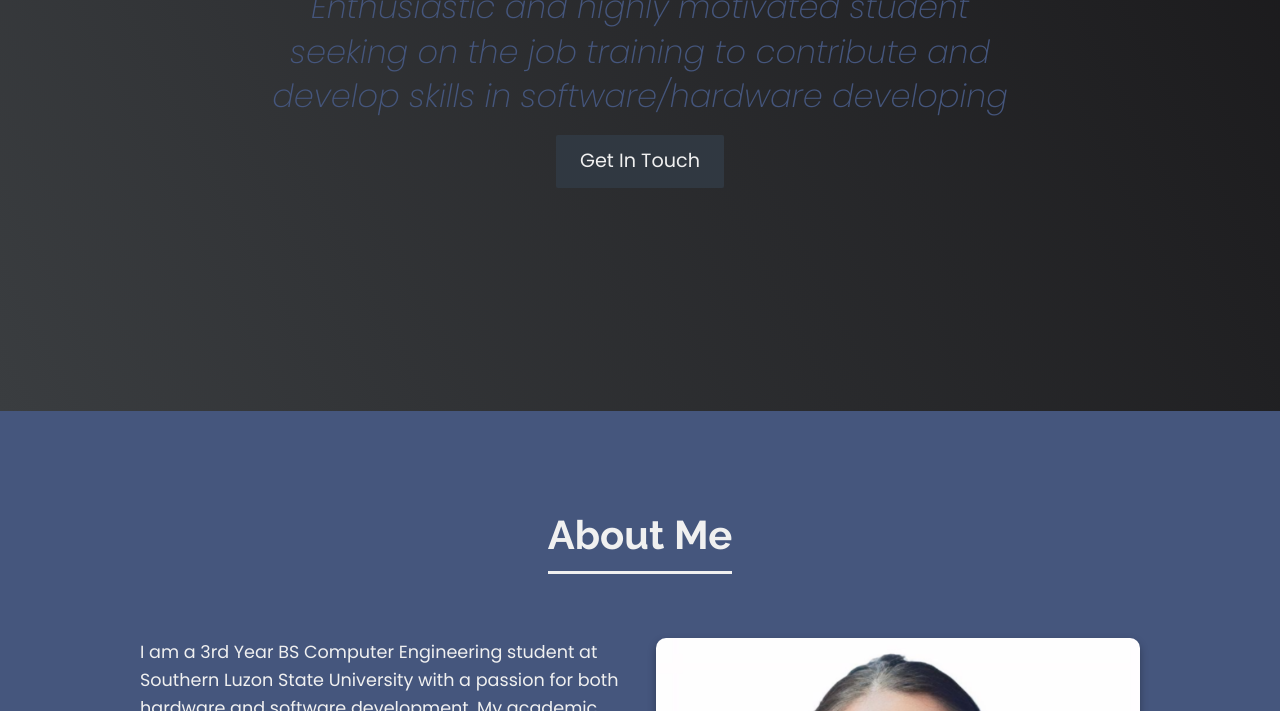
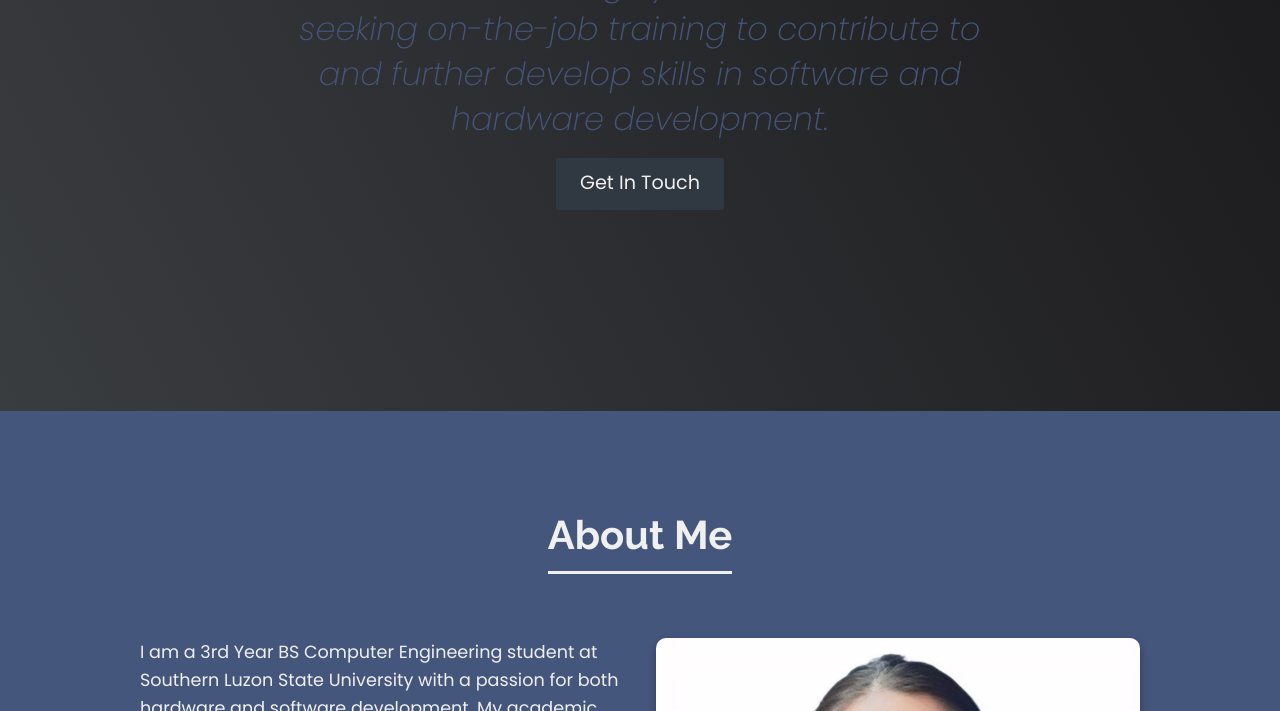
Before and after one commit to alijilla/porfolio, a plain HTML site: page index.html in a window 1280 px wide. Shown: the part 389-1100 px from the top of the page. Drawn offline with Linux system fonts and the light colour scheme.

Commit message:
Update index.html

```diff
--- a/index.html
+++ b/index.html
@@ -459,7 +459,7 @@
     <section id="welcome-section" class="welcome-section">
         <h1>Alyssa Jade P. Merjilla</h1>
         <p>Computer Engineering Student</p>
-        <p>Enthusiastic and highly motivated student seeking on the job training to contribute and develop skills in software/hardware developing</p>
+        <p>Enthusiastic and highly motivated student seeking on-the-job training to contribute to and further develop skills in software and hardware development.</p>
         <a href="#contact" class="btn">Get In Touch</a>
     </section>
 
```
